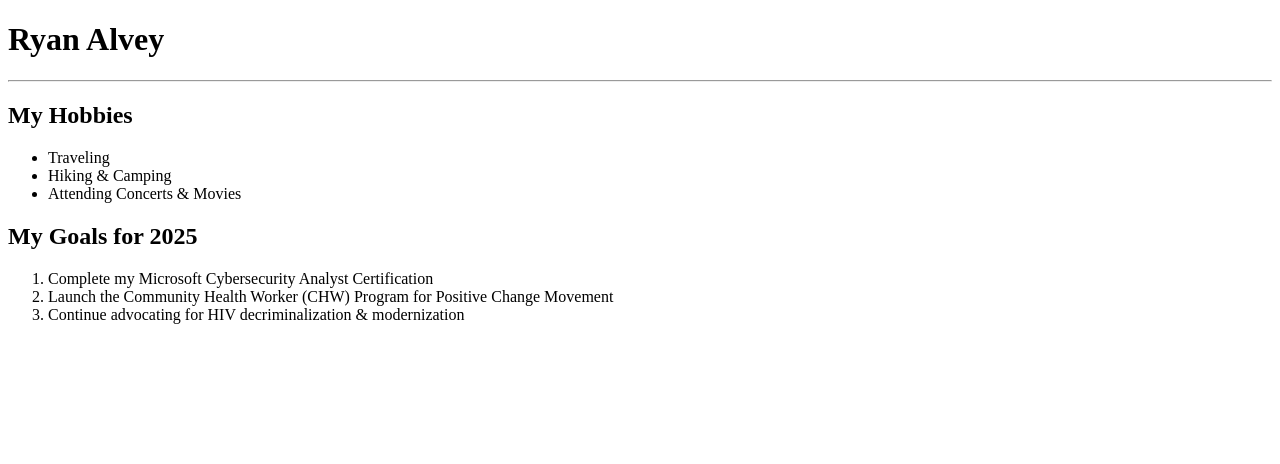
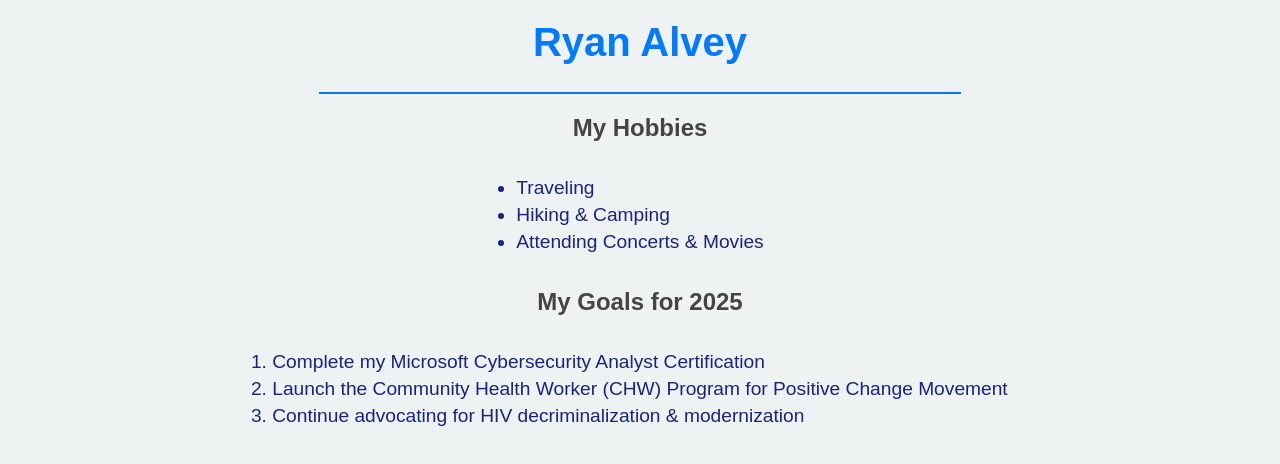
Before and after one commit to Ralvey1/about_me, a plain HTML site: page index.html in a window 1280 px wide. Drawn offline with Linux system fonts and the light colour scheme.

Commit message:
Added style.css and linked to index.html

```diff
--- a/index.html
+++ b/index.html
@@ -5,6 +5,7 @@
     <meta charset="UTF-8">
     <meta name="viewport" content="width=device-width, initial-scale=1.0">
     <title>About Me</title>
+    <link rel="stylesheet" href="style.css">
 </head>
 
 <body>
--- /dev/null
+++ b/style.css
@@ -0,0 +1,51 @@
+/* General Styles */
+body {
+    font-family: "Arial", "Verdana", sans serif;
+    background-color: #eef2f3;
+    color: #1a237e;
+    text-align: center;
+    margin: 0;
+    padding: 0;
+}
+
+/* Header Styles */
+h1 {
+    color: #007BFF;
+    font-size: 2.5rem;
+    margin-top: 20px
+}
+
+hr {
+   width: 50%;
+   margin: 20px auto;
+   border: 1px solid #007BFF;
+}
+
+/* Section Titles */
+h2 {
+    color: #444;
+    margin-top: 20px;
+}
+
+/* Lists */
+ul, ol {
+    display: inline-block;
+    text-align: left;
+    margin: 10px auto;
+    padding: 0;
+}
+
+li {
+    font-size: 1.2rem;
+    margin: 5px 0;
+}
+
+/* Links Styling */
+a {
+    color: #007BFF;
+    text-decoration: none;
+}
+
+a:hover {
+    text-decoration: underline;
+}
```
